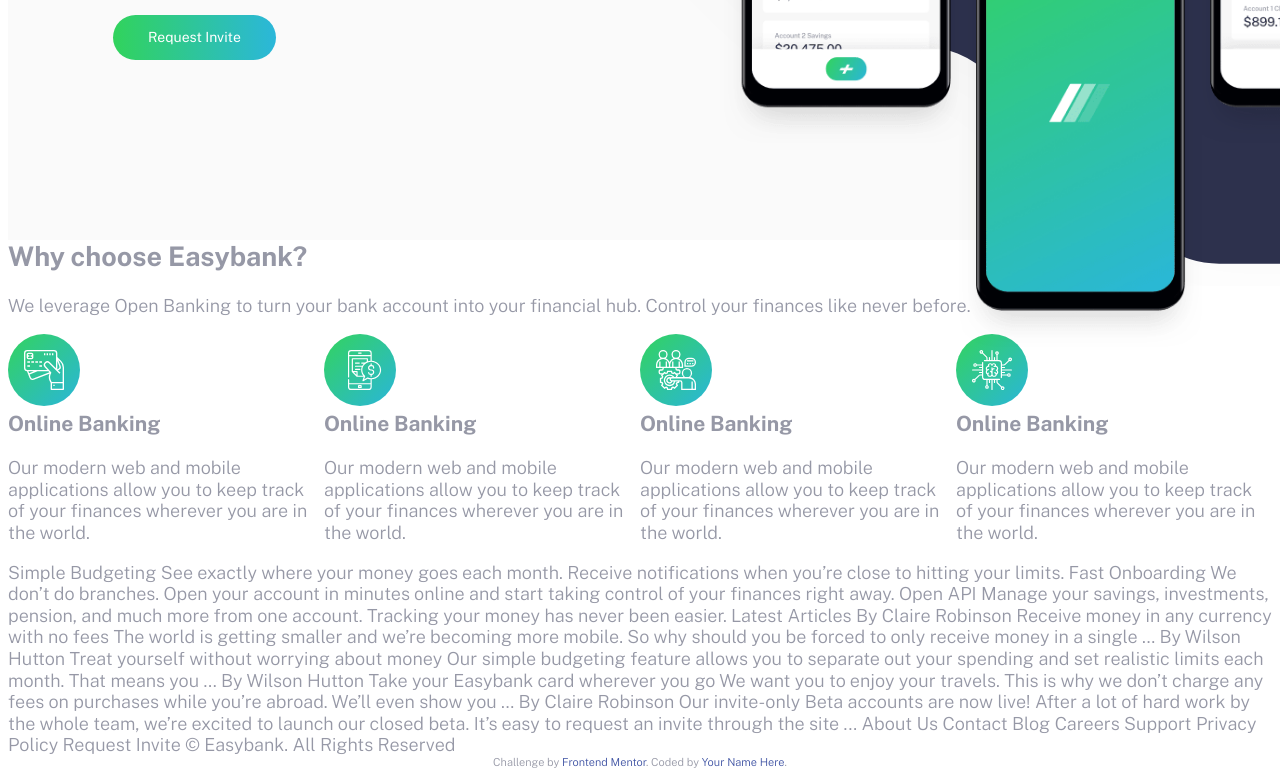
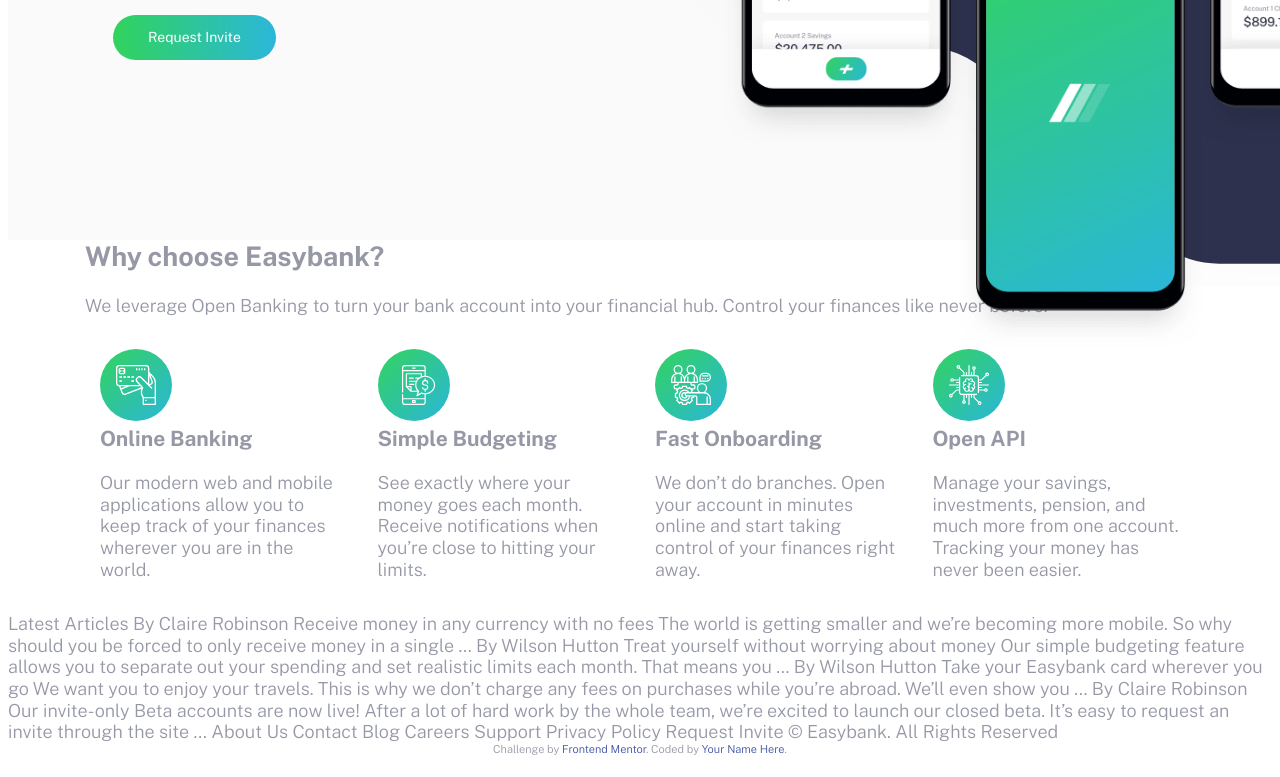
Before and after one commit to vilrodriguez/easybank-landingpage, a website: page index.html in a window 1280 px wide. Shown: the part 503-1280 px from the top of the page. Drawn offline with nearby package versions, Linux system fonts and the light colour scheme.

Commit message:
added more styles to feature section

```diff
--- a/index.html
+++ b/index.html
@@ -56,7 +56,7 @@
   </div>
   </div>
 </section>
-<section class="features">
+<section class="features container container-pall">
   <h2>Why choose Easybank?</h2>
   <p>  We leverage Open Banking to turn your bank account into your financial hub. Control
   your finances like never before.</p>
@@ -74,25 +74,25 @@
       <div class="feature__icon">
         <img src="/images/icon-budgeting.svg" alt="Icon of a hand holding cards" srcset="">
       </div>
-      <div class="feature__title"><h3>Online Banking</h3></div>
-      <p class="feature__description">Our modern web and mobile applications allow you to keep track of your finances
-  wherever you are in the world.</p>
+      <div class="feature__title"><h3>Simple Budgeting</h3></div>
+      <p class="feature__description">See exactly where your money goes each month. Receive notifications when you’re
+  close to hitting your limits.</p>
     </div>
     <div class="feature__item">
       <div class="feature__icon">
         <img src="/images/icon-onboarding.svg" alt="Icon of a hand holding cards" srcset="">
       </div>
-      <div class="feature__title"><h3>Online Banking</h3></div>
-      <p class="feature__description">Our modern web and mobile applications allow you to keep track of your finances
-  wherever you are in the world.</p>
+      <div class="feature__title"><h3>Fast Onboarding</h3></div>
+      <p class="feature__description">We don’t do branches. Open your account in minutes online and start taking control
+  of your finances right away.</p>
     </div>
     <div class="feature__item">
       <div class="feature__icon">
         <img src="/images/icon-api.svg" alt="Icon of a hand holding cards" srcset="">
       </div>
-      <div class="feature__title"><h3>Online Banking</h3></div>
-      <p class="feature__description">Our modern web and mobile applications allow you to keep track of your finances
-  wherever you are in the world.</p>
+      <div class="feature__title"><h3>Open API</h3></div>
+      <p class="feature__description">Manage your savings, investments, pension, and much more from one account. Tracking
+  your money has never been easier.</p>
     </div>
   </div>
 </section>
@@ -103,19 +103,6 @@
 
 
 
-
-
-  Simple Budgeting
-  See exactly where your money goes each month. Receive notifications when you’re
-  close to hitting your limits.
-
-  Fast Onboarding
-  We don’t do branches. Open your account in minutes online and start taking control
-  of your finances right away.
-
-  Open API
-  Manage your savings, investments, pension, and much more from one account. Tracking
-  your money has never been easier.
 
 
 
--- a/src/scss/_feature.scss
+++ b/src/scss/_feature.scss
@@ -1,15 +1,24 @@
 .feature{
   &__grid{
-    @include breakpoint-up(large){
+    @include breakpoint-up(medium){
       display: flex;
+      flex-wrap: wrap;
     }
   }
   &__item{
+    text-align: center;
+    padding: 0.9375rem;
+    // border: 2px solid salmon;
+
+    @include breakpoint-up(medium){
+      text-align: left;
+      flex: 1 0 50%; // flex grow, flex shrink flex basis
+    }
     @include breakpoint-up(large) {
       flex: 1;
     }
   }
-  &__icon{}
-  &__title {}
-  &__description{}
+  // &__icon{}
+  // &__title {}
+  // &__description{}
 }
```
Also changed, not shown: dist/css/styles.css, 1 other file.
